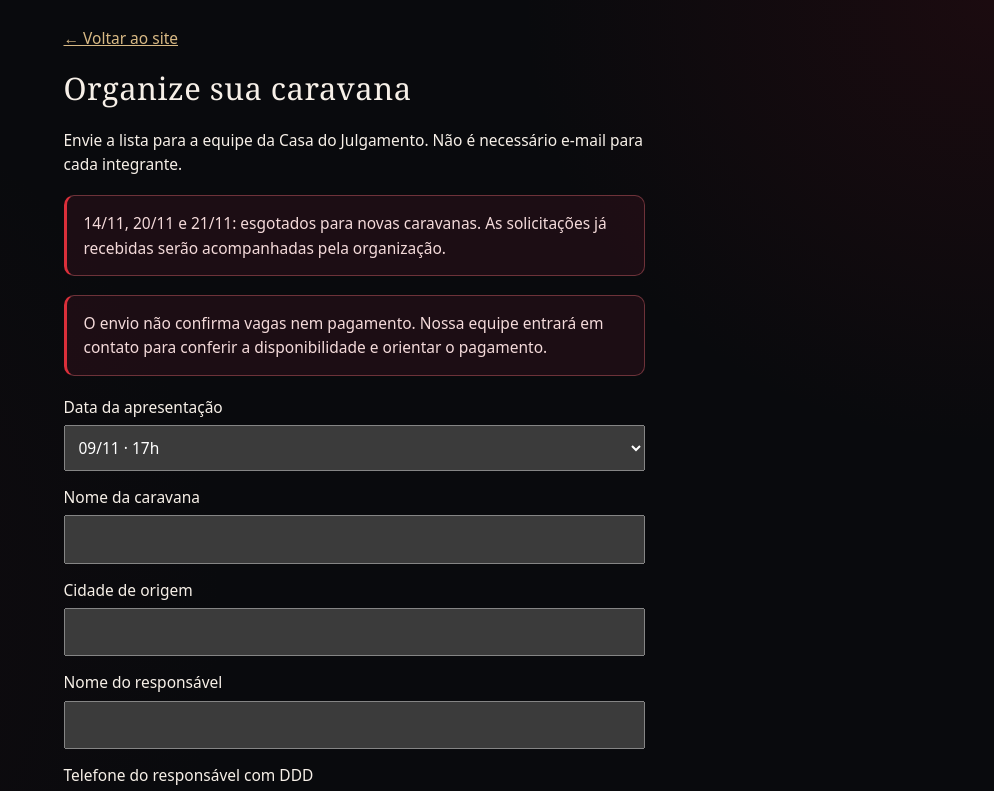
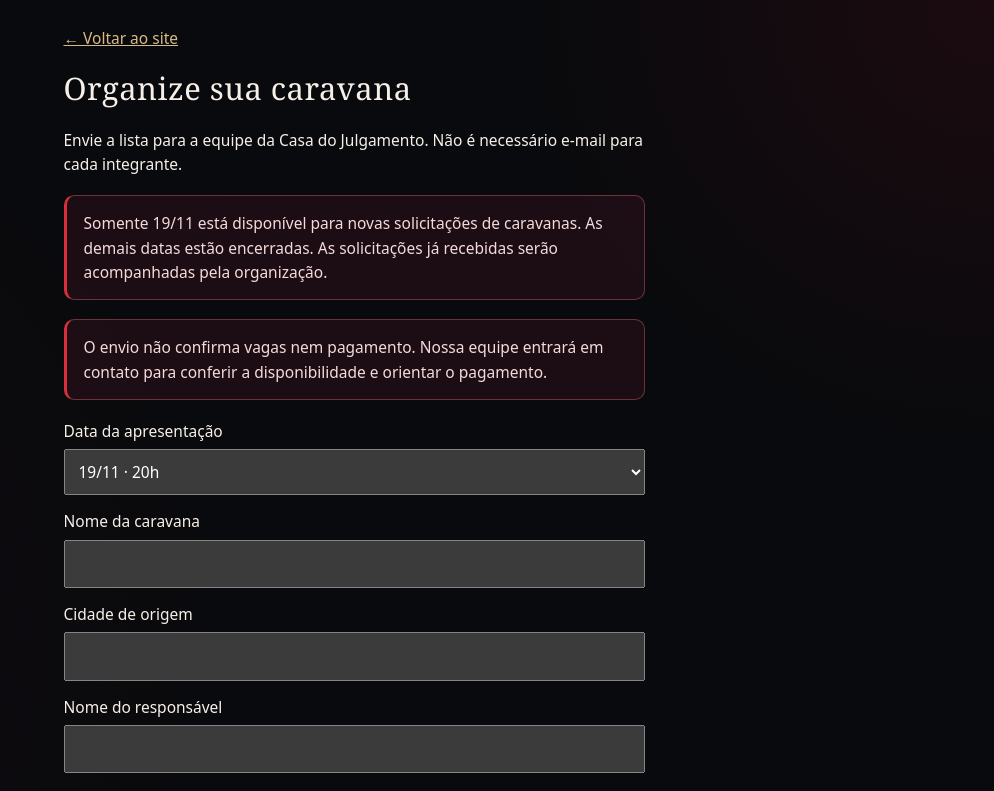
Before and after one commit to ibpenielvitoriadaconquista-arch/casadojulgamento, a Next.js app in the folder apps/site-oficial/: page /caravana in a window 1280 px wide. Shown: the top 791 px of the page, without its empty margins (286-1280 px from the left). Built offline with nearby package versions, Linux system fonts and the light colour scheme.

Commit message:
Accept new caravan requests only for November 19

```diff
--- a/apps/site-oficial/lib/assistant-manual.json
+++ b/apps/site-oficial/lib/assistant-manual.json
@@ -30,7 +30,7 @@
     {
       "title": "Caravanas de 21/11 e contador de vendas",
       "paragraphs": [
-        "14/11, 20/11 e 21/11 estão esgotados para novas solicitações públicas de caravana. Em 21/11, G03, G04 e G05 ficam reservados, até 105 lugares; não liberar essas reservas. Em 09/11 são reservados G03, G04 e G05. Em 14/11 são quatro grupos: G03, G04, G05 e G06, até 140 lugares. Em 19/11, reservam-se G03, G07 e G08; G06 fica para o público geral. Em 13/11 e 20/11, permanecem G06, G07 e G08. As três listas fechadas de 21/11 precisam ser cadastradas nominalmente pela Gestão: fechar o formulário não cadastra participantes nem confirma pagamentos.",
+        "Somente 19/11 está disponível para novas solicitações públicas de caravana; 09/11, 13/11, 14/11, 20/11 e 21/11 estão encerrados. Cadastros existentes permanecem preservados. Em 21/11, G03, G04 e G05 ficam reservados, até 105 lugares; não liberar essas reservas. Em 09/11 são reservados G03, G04 e G05. Em 14/11 são quatro grupos: G03, G04, G05 e G06, até 140 lugares. Em 19/11, reservam-se G03, G07 e G08; G06 fica para o público geral. Em 13/11 e 20/11, permanecem G06, G07 e G08. As três listas fechadas de 21/11 precisam ser cadastradas nominalmente pela Gestão: fechar o formulário não cadastra participantes nem confirma pagamentos.",
         "O contador no Caixa e Gestão consulta a lista completa atual de inscrições Even3 e calcula saldo por data: lotação menos ingressos individuais confirmados, menos lugares protegidos de caravanas e entradas adicionais já admitidas. Não duplicar o desconto de um ingresso Even3 já vinculado à caravana. Confirmados incluem cortesias e testes ainda cadastrados; não equivalem a transações financeiras. API incompleta, erro ou falta de sincronização não podem mostrar saldo zero como se fosse uma coleta completa.",
         "O limite interno de 09/11 é 550 pessoas, independentemente de haver 25 grupos iniciais e grupos adicionais. O contador orienta, mas não reserva nem altera estoque na Even3. Atualiza a cada minuto; vendas online e vários caixas podem mudar o saldo. A confirmação final do estoque é na emissão da Even3. Distribuir senhas físicas de compra de maneira centralizada, uma senha por ingresso, descontando as já entregues e ainda sem compra. A senha não é pagamento nem ingresso. Quem já comprou ou pertence à caravana autorizada não precisa de senha de compra."
       ]
--- a/apps/site-oficial/lib/caravans.cjs
+++ b/apps/site-oficial/lib/caravans.cjs
@@ -4,9 +4,10 @@ const {capacityFor}=require('./session-capacity.cjs');
 const DAYS=['2026-11-09','2026-11-13','2026-11-14','2026-11-19','2026-11-20','2026-11-21'];
 const GROUPS=['G06','G07','G08'];
 const groupsFor=day=>day==='2026-11-14'?['G03','G04','G05','G06']:day==='2026-11-19'?['G03','G07','G08']:['2026-11-09','2026-11-21'].includes(day)?['G03','G04','G05']:day==='2026-10-22'?[...GROUPS,'G09']:GROUPS;
-const publicClosed=day=>['2026-11-14','2026-11-20','2026-11-21'].includes(day);
+const publicClosed=day=>DAYS.includes(day)&&day!=='2026-11-19';
+const lockedReservations=day=>['2026-11-14','2026-11-20','2026-11-21'].includes(day);
 const enabled=day=>DAYS.includes(day)||day==='2026-10-22';
-const reserved=(s,day,id)=>enabled(day)&&groupsFor(day).includes(id)&&(publicClosed(day)||!(s.caravanReleased||[]).includes(id));
+const reserved=(s,day,id)=>enabled(day)&&groupsFor(day).includes(id)&&(lockedReservations(day)||!(s.caravanReleased||[]).includes(id));
 const list=s=>s.caravans||[];
 const native=code=>/^CAR-[0-9a-f]{8}-[0-9a-f]{4}-4[0-9a-f]{3}-[89ab][0-9a-f]{3}-[0-9a-f]{12}$/i.test(String(code||''));
 const phone=value=>String(value||'').replace(/\D/g,'');
@@ -104,7 +105,7 @@ function handle(s,day,action,arg,now){
   return g.id+(g.caravanDeferred?' com chamada adiada; os demais grupos podem seguir.':' com prioridade de chamada retomada.')+' Motivo: '+reason;
  }
  if(action==='caravanRelease'){
-  if(publicClosed(day))throw Error('Esta data está esgotada para caravanas. As reservas não podem ser liberadas.');
+  if(lockedReservations(day))throw Error('Esta data está esgotada para caravanas. As reservas não podem ser liberadas.');
   if(g.members.length||s.caravans.some(c=>c.group===g.id))throw Error('Só libere uma reserva vazia e sem integrantes cadastrados.');
   s.caravanReleased??=[];
   if(s.caravanReleased.includes(g.id)){s.caravanReleased=s.caravanReleased.filter(id=>id!==g.id);return g.id+' reservado novamente para caravanas. Motivo: '+reason;}
--- a/apps/site-oficial/pages/caravana.jsx
+++ b/apps/site-oficial/pages/caravana.jsx
@@ -3,12 +3,12 @@ import Link from 'next/link';
 import ops from '../lib/operation-training.cjs';
 import caravans from '../lib/caravans.cjs';
 export default function Caravana(){
- const [form,setForm]=useState({session:caravans.DAYS[0],name:'',city:'',responsible:'',contact:'',eta:'',members:[{name:'',phone:''}]}),[busy,setBusy]=useState(false),[notice,setNotice]=useState(''),[done,setDone]=useState(false);
+ const [form,setForm]=useState({session:caravans.DAYS.find(day=>!caravans.publicClosed(day))||'',name:'',city:'',responsible:'',contact:'',eta:'',members:[{name:'',phone:''}]}),[busy,setBusy]=useState(false),[notice,setNotice]=useState(''),[done,setDone]=useState(false);
  const requestId=useRef('');
  const field=(key,value)=>setForm(f=>({...f,[key]:value}));
  const member=(i,key,value)=>setForm(f=>({...f,members:f.members.map((m,n)=>n===i?{...m,[key]:value}:m)}));
  async function send(e){e.preventDefault();if(busy)return;requestId.current||=crypto.randomUUID();setBusy(true);setNotice('');try{const r=await fetch('/api/caravana-solicitacao',{method:'POST',headers:{'Content-Type':'application/json'},body:JSON.stringify({...form,requestId:requestId.current})}),d=await r.json();if(!r.ok)throw Error(d.error);setNotice(d.message);setDone(true);}catch(e){setNotice(e.message||'Não foi possível enviar.');}finally{setBusy(false);}}
- return <main className="container narrow"><Link href="/">← Voltar ao site</Link><h1>Organize sua caravana</h1><p>Envie a lista para a equipe da Casa do Julgamento. Não é necessário e-mail para cada integrante.</p><p className="notice">14/11, 20/11 e 21/11: esgotados para novas caravanas. As solicitações já recebidas serão acompanhadas pela organização.</p><p className="notice">O envio não confirma vagas nem pagamento. Nossa equipe entrará em contato para conferir a disponibilidade e orientar o pagamento.</p>
+ return <main className="container narrow"><Link href="/">← Voltar ao site</Link><h1>Organize sua caravana</h1><p>Envie a lista para a equipe da Casa do Julgamento. Não é necessário e-mail para cada integrante.</p><p className="notice">Somente 19/11 está disponível para novas solicitações de caravanas. As demais datas estão encerradas. As solicitações já recebidas serão acompanhadas pela organização.</p><p className="notice">O envio não confirma vagas nem pagamento. Nossa equipe entrará em contato para conferir a disponibilidade e orientar o pagamento.</p>
  {done?<p role="status">{notice}</p>:<form onSubmit={send} style={{display:'grid',gap:14}}>
  <label>Data da apresentação<select value={form.session} onChange={e=>field('session',e.target.value)}>{ops.SESSIONS.filter(s=>caravans.DAYS.includes(s.id)).map(s=><option key={s.id} value={s.id} disabled={caravans.publicClosed(s.id)}>{s.label}{caravans.publicClosed(s.id)?' · ESGOTADO PARA CARAVANAS':''}</option>)}</select></label>
  <label>Nome da caravana<input required maxLength={100} value={form.name} onChange={e=>field('name',e.target.value)}/></label><label>Cidade de origem<input required maxLength={100} value={form.city} onChange={e=>field('city',e.target.value)}/></label><label>Nome do responsável<input required maxLength={100} value={form.responsible} onChange={e=>field('responsible',e.target.value)}/></label><label>Telefone do responsável com DDD<input required type="tel" maxLength={24} value={form.contact} onChange={e=>field('contact',e.target.value)}/></label><label>Chegada prevista (opcional)<input type="time" value={form.eta} onChange={e=>field('eta',e.target.value)}/></label>
```
Also changed, not shown: 1 other file (tests, documents, lock files or other folders).
